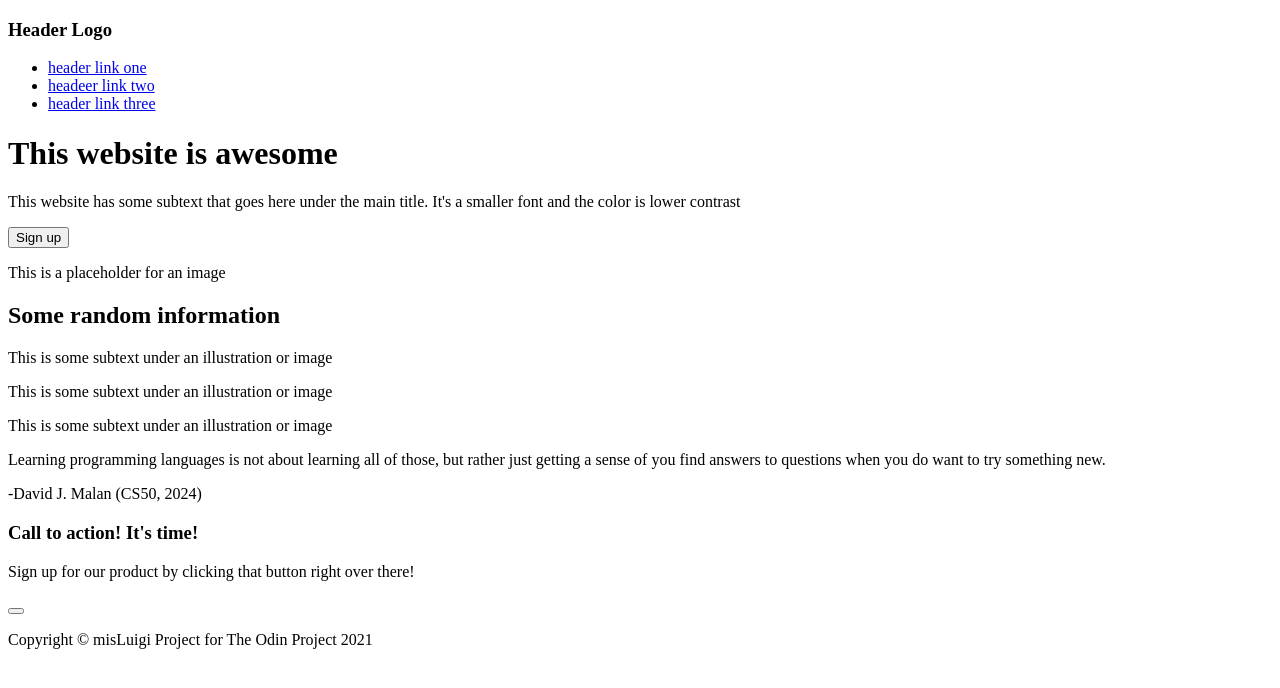
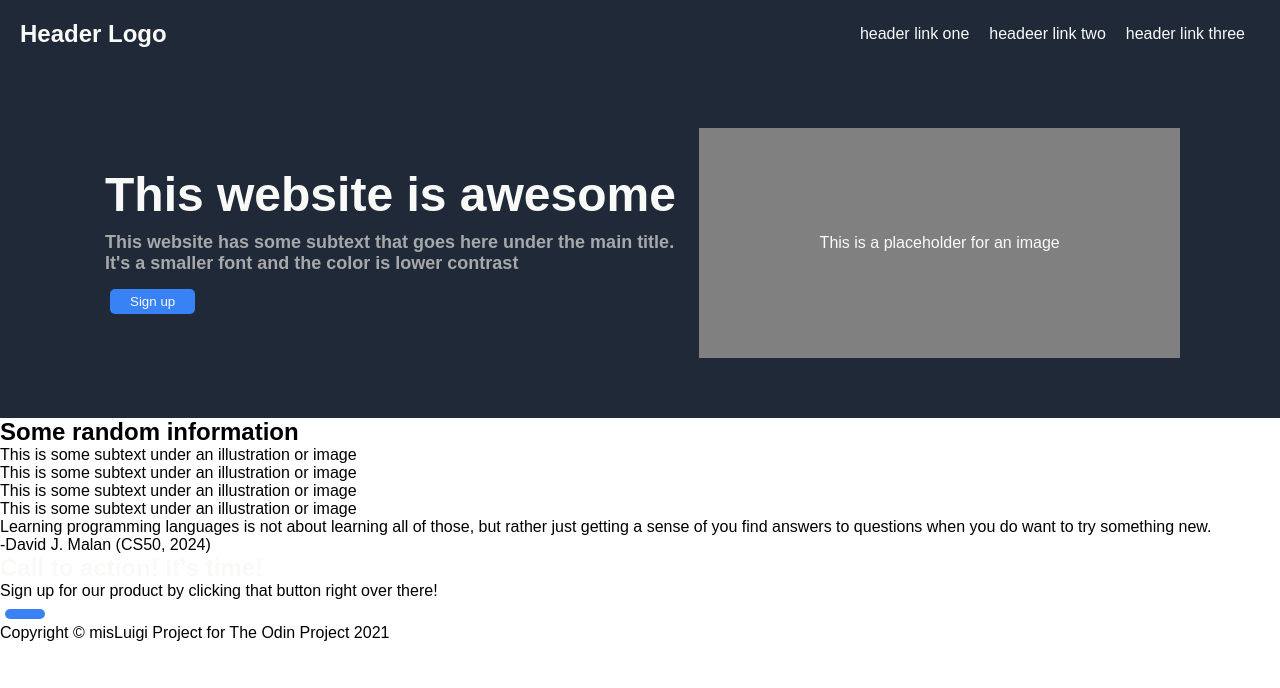
Before and after one commit to misLuigi/Landing-Page, a plain HTML site: page index.html in a window 1280 px wide. Drawn offline with Linux system fonts and the light colour scheme.

Commit message:
added style into the hero section of landing page.

```diff
--- a/index.html
+++ b/index.html
@@ -16,22 +16,37 @@
         </ul>
     </nav>
     <div class="hero">
-        <h1>This website is awesome</h1>
-        <p>This website has some subtext that goes here under the main title. It's a smaller font and the color is lower contrast</p>
-        <button class="sign-up">Sign up</button>
-    </div>
-    <div class="image-holder">
-        <p>This is a placeholder for an image</p>
+        <ul class="text-left">
+            <li>This website is awesome</li>
+            <li class="subtext">This website has some subtext that goes here under the main title. It's a smaller font and the color is lower contrast</li>
+            <li class="sign-up"><button>Sign up</button></li>
+        </ul>
+        <ul class="image-holder">
+            <li>This is a placeholder for an image</li>
+        </ul>
     </div>
     <section class="info-cards">
         <h2>Some random information</h2>
+
+        <div class="box"></div>
+        <div class="box"></div>
+        <div class="box"></div>
+        <div class="box"></div>
+
         <div class="info-card">
+
             <p>This is some subtext under an illustration or image</p>
         </div>
         <div class="info-card">
+
             <p>This is some subtext under an illustration or image</p>
         </div>
         <div class="info-card">
+
+            <p>This is some subtext under an illustration or image</p>
+        </div>
+        <div class="info-card">
+
             <p>This is some subtext under an illustration or image</p>
         </div>
     </section>
--- a/style.css
+++ b/style.css
@@ -0,0 +1,67 @@
+* {
+    margin: 0;
+    padding: 0;
+    font-family: sans-serif, 'Times New Roman', Times, serif;
+}
+
+.navbar {
+    background-color: #1f2937;
+    display: flex;
+    justify-content: space-between;
+    align-items: center;
+    padding: 10px 20px;
+}
+
+button {
+    color: #f9faf8;
+    background-color: #3882f6;
+    border-radius: 5px;
+    border: none;
+    padding: 5px 20px;
+    margin: 5px;
+}
+
+h3 {
+    font-size: 24px;
+    color: #f9faf8;
+}
+
+.nav-links, li, a {
+    list-style: none;
+    text-decoration: none;
+    display: flex;
+    color: #f9faf8;
+    padding: 5px;
+}
+
+.text-left {
+    padding-top: none;
+    font-size: 48px;
+    font-weight: 800;
+    color: #f9faf8;
+
+}
+.subtext {
+    color: #a7a8aa;
+    font-size: 18px;
+    padding: 5px;
+}
+.hero {
+    background-color: #1f2937;
+    display: flex;
+    justify-content: center;
+    align-items: center;
+    height: 150px;
+    flex-direction:;
+    padding: 100px;
+
+}
+
+.image-holder {
+    background-color: grey;
+    height: 230px;
+    width: 800px;
+    display: flex;
+    justify-content: center;
+    align-items: center;
+}
```
